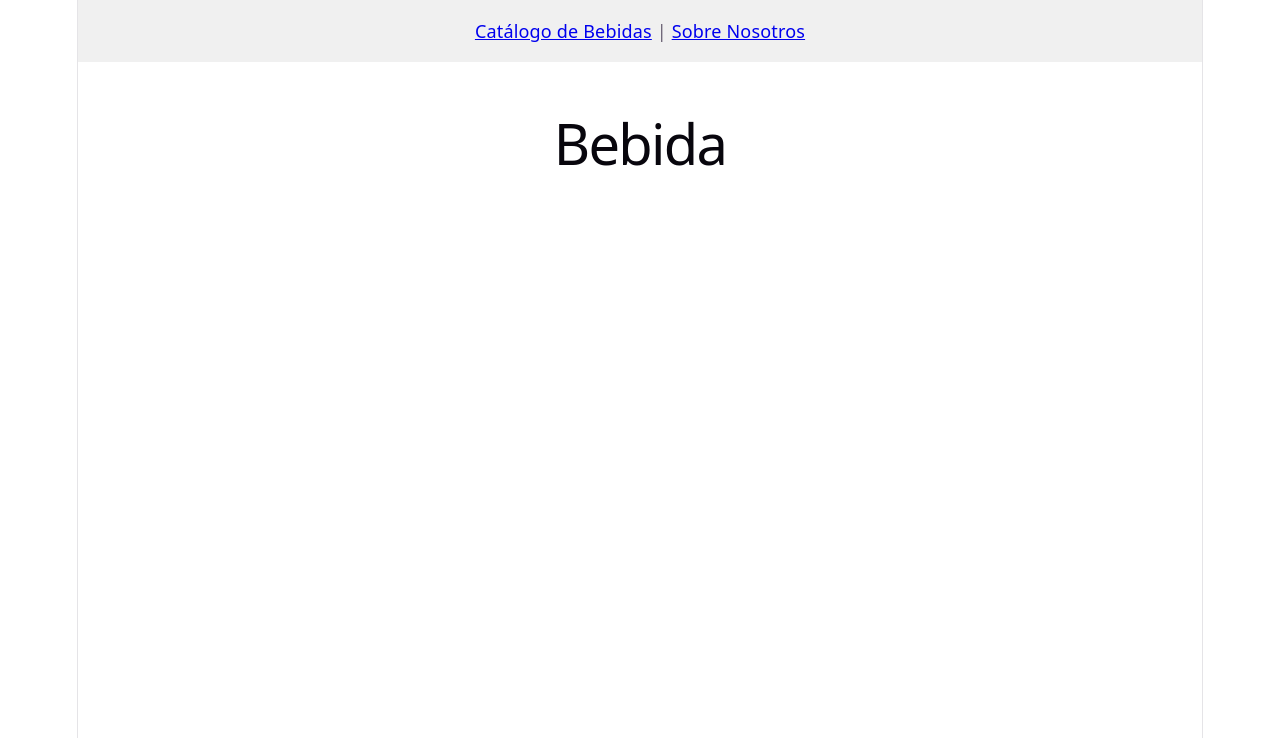
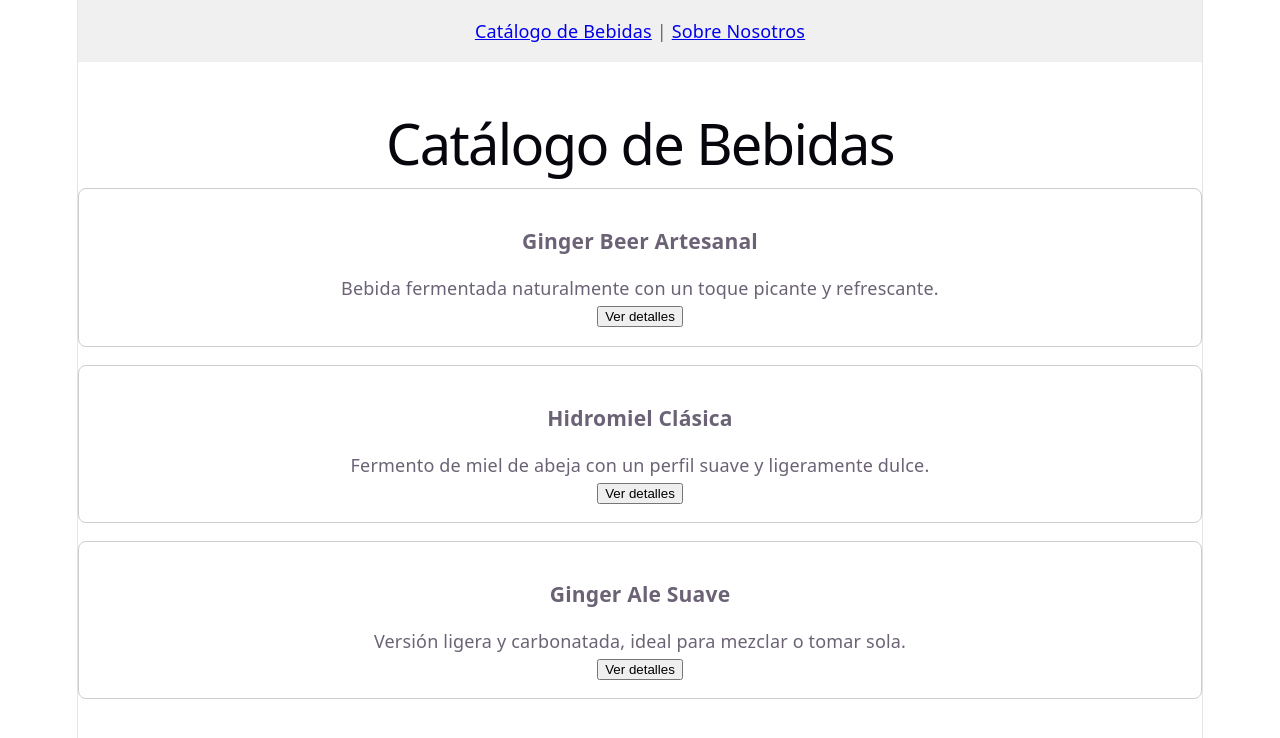
Before and after one commit to zakkdruzer/m6-l5-d1-spa-navegable, a Vue app: page /bebidas in a window 1280 px wide. Shown: the top 738 px of the page. Built offline with nearby package versions, Linux system fonts and the light colour scheme.

Commit message:
feat: Fase 2 · Que muestre datos - terminada

```diff
--- /dev/null
+++ b/src/components/BebidaCard.vue
@@ -0,0 +1,40 @@
+<script setup>
+import { defineProps, defineEmits } from 'vue';
+
+// Recibimos los datos de la bebida como propiedad
+const props = defineProps({
+  bebida: {
+    type: Object,
+    required: true
+  }
+});
+
+// Emitimos un evento hacia el padre al hacer clic
+const emit = defineEmits(['verDetalle']);
+
+const handleClick = () => {
+  emit('verDetalle', props.bebida.id);
+};
+</script>
+
+<template>
+  <div class="card" @click="handleClick">
+    <h3>{{ bebida.nombre }}</h3>
+    <p>{{ bebida.descripcion }}</p>
+    <button>Ver detalles</button>
+  </div>
+</template>
+
+<style scoped>
+.card {
+  border: 1px solid #ccc;
+  padding: 1rem;
+  margin: 1rem 0;
+  border-radius: 8px;
+  cursor: pointer;
+  transition: background-color 0.2s;
+}
+.card:hover {
+  background-color: #f9f9f9;
+}
+</style>
--- /dev/null
+++ b/src/data/bebidas.js
@@ -0,0 +1,27 @@
+export const bebidas = [
+  {
+    id: 'ginger-beer',
+    nombre: 'Ginger Beer Artesanal',
+    descripcion: 'Bebida fermentada naturalmente con un toque picante y refrescante.',
+    preparacion: 'Fermentación en botella por 48-72 horas a temperatura ambiente.',
+    ingredientes: ['Agua filtrada', 'Jengibre fresco', 'Azúcar de caña', 'Cultivo iniciador (Ginger Bug)'],
+    costos: { precioVenta: 2500, descuentoRetornable: 500 } // Descuento si el cliente devuelve la botella
+  },
+  {
+    id: 'hidromiel-clasica',
+    nombre: 'Hidromiel Clásica',
+    descripcion: 'Fermento de miel de abeja con un perfil suave y ligeramente dulce.',
+    preparacion: 'Primera fermentación en damajuana por 3 semanas, seguida de maduración en botella.',
+    ingredientes: ['Agua mineral', 'Miel pura de abeja', 'Levadura especializada', 'Nutrientes de levadura'],
+    costos: { precioVenta: 4500, descuentoRetornable: 500 }
+  },
+  {
+    id: 'ginger-ale',
+    nombre: 'Ginger Ale Suave',
+    descripcion: 'Versión ligera y carbonatada, ideal para mezclar o tomar sola.',
+    preparacion: 'Infusión en caliente y carbonatación forzada rápida.',
+    ingredientes: ['Agua carbonatada', 'Extracto de jengibre', 'Almíbar simple', 'Jugo de limón'],
+    costos: { precioVenta: 2000, descuentoRetornable: 300 }
+  }
+  // Puedes agregar de 5 a 9 elementos más luego para cumplir con los 8-12 recomendados.
+];
--- a/src/views/BebidaDetalleView.vue
+++ b/src/views/BebidaDetalleView.vue
@@ -1,5 +1,46 @@
+<script setup>
+import { computed } from 'vue';
+import { bebidas } from '../data/bebidas.js';
+
+const props = defineProps({
+  id: {
+    type: String,
+    required: true
+  }
+});
+
+// Buscamos la bebida correspondiente
+const bebidaActual = computed(() => {
+  return bebidas.find(b => b.id === props.id);
+});
+</script>
+
 <template>
-  <div>
-    <h1>Detalles bebida</h1>
+  <div v-if="bebidaActual">
+    <h2>{{ bebidaActual.nombre }}</h2>
+    <p>{{ bebidaActual.descripcion }}</p>
+
+    <!-- Navegación de las pestañas -->
+    <nav class="tabs">
+      <router-link :to="{ name: 'preparacion', params: { id: bebidaActual.id } }">Preparación</router-link> |
+      <router-link :to="{ name: 'ingredientes', params: { id: bebidaActual.id } }">Ingredientes</router-link> |
+      <router-link :to="{ name: 'costos', params: { id: bebidaActual.id } }">Costos</router-link>
+    </nav>
+
+    <!-- El hueco donde se dibujan las vistas de las pestañas -->
+    <div class="tab-content">
+      <router-view :bebida="bebidaActual"></router-view>
+    </div>
+
+    <router-link :to="{ name: 'catalogo' }">← Volver al catálogo</router-link>
+  </div>
+  <div v-else>
+    <h2>Bebida no encontrada</h2>
+    <router-link :to="{ name: 'catalogo' }">← Volver al catálogo</router-link>
   </div>
 </template>
+
+<style scoped>
+.tabs { margin: 1rem 0; font-weight: bold; }
+.tab-content { border: 1px dashed #ccc; padding: 1rem; margin-bottom: 1rem; }
+</style>
--- a/src/views/BebidasView.vue
+++ b/src/views/BebidasView.vue
@@ -1,5 +1,29 @@
+<script setup>
+import { ref } from 'vue';
+import { useRouter } from 'vue-router';
+import { bebidas } from '../data/bebidas.js';
+import BebidaCard from '../components/BebidaCard.vue';
+
+const catalogo = ref(bebidas);
+const router = useRouter();
+
+// Navegación disparada desde JavaScript, no desde un enlace directo[cite: 1]
+const irADetalle = (id) => {
+  router.push({ name: 'detalle', params: { id: id } });
+};
+</script>
+
 <template>
   <div>
-    <h1>Bebida</h1>
+    <h1>Catálogo de Bebidas</h1>
+    <div class="lista-bebidas">
+      <!-- Recorrido de listas con su identificador único -->
+      <BebidaCard
+        v-for="item in catalogo"
+        :key="item.id"
+        :bebida="item"
+        @verDetalle="irADetalle"
+      />
+    </div>
   </div>
 </template>
--- a/src/views/DetalleCostos.vue
+++ b/src/views/DetalleCostos.vue
@@ -1,5 +1,33 @@
+<script setup>
+import { defineProps } from 'vue';
+
+const props = defineProps({
+  bebida: {
+    type: Object,
+    required: true
+  }
+});
+</script>
+
 <template>
-  <div>
-    <h1>Detalles costos bebida</h1>
+  <div v-if="bebida">
+    <h3>Costos y Retornabilidad</h3>
+    <ul>
+      <li><strong>Precio de Venta Sugerido:</strong> ${{ bebida.costos.precioVenta }}</li>
+      <li><strong>Descuento por Botella Retornable:</strong> -${{ bebida.costos.descuentoRetornable }}</li>
+    </ul>
+    <div class="nota-tecnica">
+      <h4>Escalamiento Comercial:</h4>
+      <p>Al proyectar producciones en lotes de 17 a 18 litros para distribuir en bares y restaurantes locales, recalcular las proporciones de insumos manteniendo estos márgenes base.</p>
+    </div>
   </div>
 </template>
+
+<style scoped>
+.nota-tecnica {
+  margin-top: 1.5rem;
+  padding: 1rem;
+  background-color: #fdfae7;
+  border-left: 4px solid #eab308;
+}
+</style>
--- a/src/views/DetalleIngredientes.vue
+++ b/src/views/DetalleIngredientes.vue
@@ -1,5 +1,22 @@
+<script setup>
+import { defineProps } from 'vue';
+
+const props = defineProps({
+  bebida: {
+    type: Object,
+    required: true
+  }
+});
+</script>
+
 <template>
-  <div>
-    <h1>Detalle ingredientes</h1>
+  <div v-if="bebida">
+    <h3>Ingredientes Principales</h3>
+    <ul>
+      <!-- Recorrido de listas -->
+      <li v-for="(ingrediente, index) in bebida.ingredientes" :key="index">
+        {{ ingrediente }}
+      </li>
+    </ul>
   </div>
 </template>
--- a/src/views/DetallePreparacion.vue
+++ b/src/views/DetallePreparacion.vue
@@ -1,5 +1,31 @@
+<script setup>
+import { defineProps } from 'vue';
+
+const props = defineProps({
+  bebida: {
+    type: Object,
+    required: true
+  }
+});
+</script>
+
 <template>
-  <div>
-    <h1>Preparación</h1>
+  <div v-if="bebida">
+    <h3>Proceso de Preparación</h3>
+    <p>{{ bebida.preparacion }}</p>
+
+    <div class="nota-tecnica">
+      <h4>Aviso de Higiene:</h4>
+      <p>Para la limpieza de envases de esta tanda, recuerda utilizar la estación de lavado automatizada con la bomba de agua de 0.8 HP y el colector de 12 salidas de PVC para asegurar una presión óptima y desinfección antes del embotellado.</p>
+    </div>
   </div>
 </template>
+
+<style scoped>
+.nota-tecnica {
+  margin-top: 1.5rem;
+  padding: 1rem;
+  background-color: #eef2f5;
+  border-left: 4px solid #3b82f6;
+}
+</style>
```
